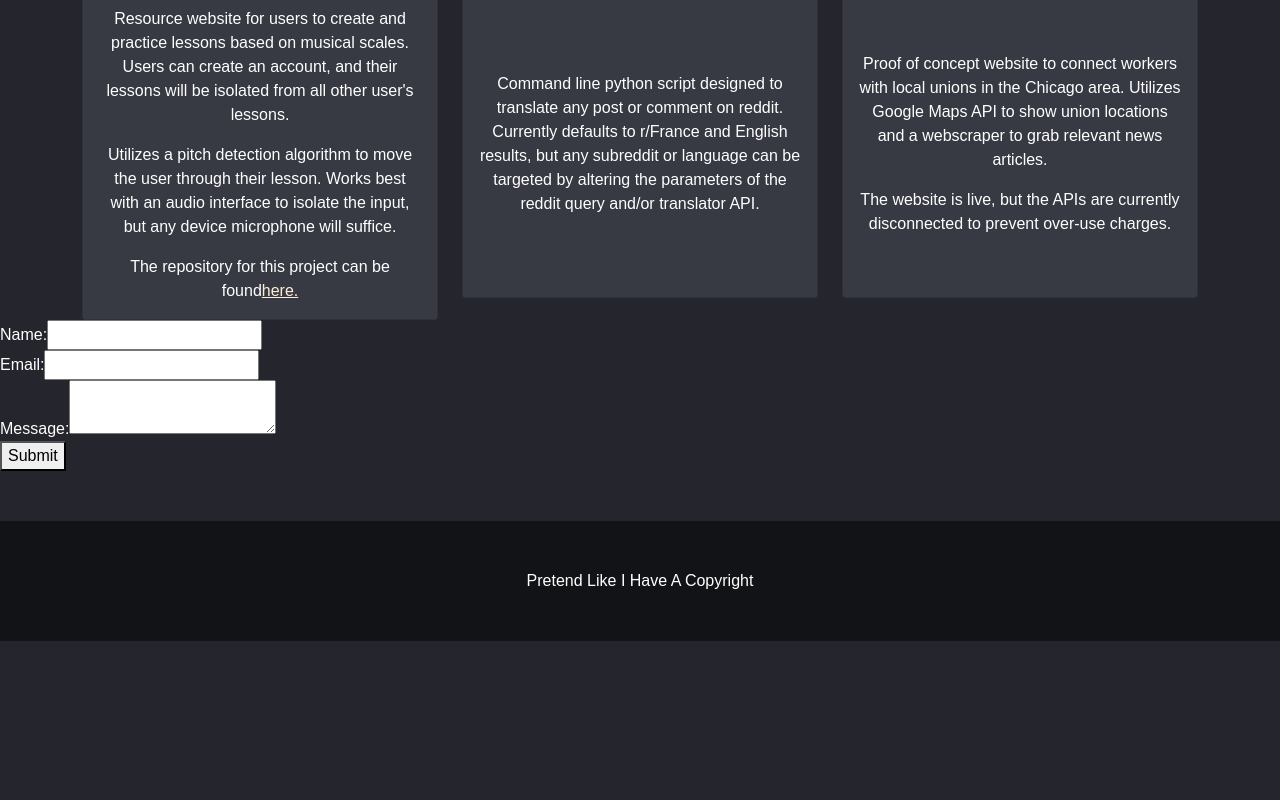
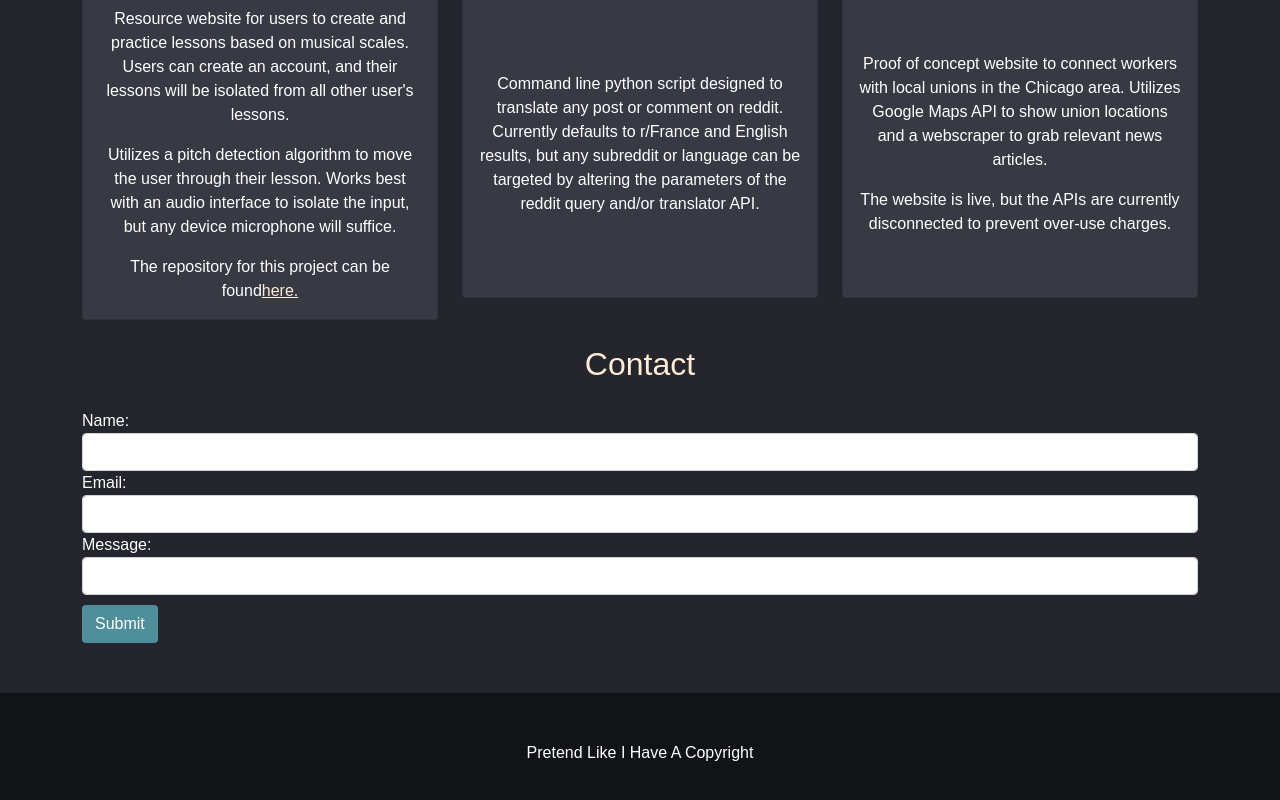
Before and after one commit to MattReisdorf/React-Portfolio, a React (Create React App) app: page / in a window 1280 px wide. Shown: the part 1046-1846 px from the top of the page. Before the commit the page ends 1687 px from the top, so only its background shows below. Built offline with nearby package versions, Linux system fonts and the light colour scheme.

Commit message:
updating build

```diff
--- a/src/components/Bio.js
+++ b/src/components/Bio.js
@@ -3,7 +3,7 @@ import '../css/bio.css';
 
 export default function Bio() {
     return (
-        <div className = 'container'>
+        <div className = 'container' id = 'bio'>
             <div className = 'row row-margin'>
                 <div className = 'col-sm-12 col-md-4'>
                     <div className = 'headshot-container'>
--- a/src/components/Contact.js
+++ /dev/null
@@ -1,91 +0,0 @@
-import React, { Component } from 'react';
-
-
-
-class Contact extends Component {
-
-
-
-    constructor(props) {
-        super(props);
-        this.state = {
-            from: '',
-            to: 'mreisdorf9717@gmail.com',
-            subject: '',
-            text: '',
-        }
-    }
-
-    handleFormSubmit = (event) => {
-        event.preventDefault();
-        console.log(this.state);
-
-
-
-
-        this.setState({
-            name: '',
-            email: '',
-            message: ''
-        })
-    }
-
-    render() {
-        return (
-            <div className = 'container'>
-                <div className = 'row' id = 'contact'>
-                    <div className = 'col-sm-12'>
-                        <p className = 'centered' id = 'contact-title'>Contact</p>
-                    </div>
-                </div>
-                <div className = 'row row-margin-2'>
-
-                    <div className = 'col-sm-12'>
-                        <form action = '../../public/files/php/index.php' method = 'post'>
-                            <div className = 'form-group'>
-                                <label name = 'name'>Full Name</label>
-                                <input
-                                    type = 'text'
-                                    className = 'form-control'
-                                    name = 'name'
-                                    value = {this.state.subject}
-                                    onChange = {event => this.setState({
-                                        subject: event.target.value
-                                    })}
-                                    />
-                            </div>
-                            <div className = 'form-group'>
-                                <label name = 'email'>Email</label>
-                                <input
-                                    type = 'email'
-                                    className = 'form-control'
-                                    name = 'email'
-                                    value = {this.state.from}
-                                    onChange = {event => this.setState({
-                                        from: event.target.value
-                                    })}/>
-                            </div>
-                            <div className = 'form-group'>
-                                <label name = 'message'>Message</label>
-                                <input
-                                    type = 'text'
-                                    name = 'message'
-                                    className = 'form-control'
-                                    value = {this.state.text}
-                                    onChange = {event => this.setState({
-                                        text: event.target.value
-                                    })}/>
-                            </div>
-                            <button type = 'submit' className = 'btn btn-primary' onClick = {event => this.handleFormSubmit(event)}>Submit</button>
-
-                        </form>
-                    </div>
-
-                </div>
-            </div>
-        )
-    }
-}
-
-
-export default Contact;
--- a/src/components/ContactForm.js
+++ b/src/components/ContactForm.js
@@ -1,4 +1,5 @@
 import React, { useState } from "react";
+import '../css/contact.css';
 
 const ContactForm = () => {
   const [status, setStatus] = useState("Submit");
@@ -23,21 +24,69 @@ const ContactForm = () => {
     alert(result.status);
   };
   return (
-    <form onSubmit={handleSubmit}>
-      <div>
-        <label htmlFor="name">Name:</label>
-        <input type="text" id="name" required />
+
+    <div className = 'container'>
+      <div className = 'row' id = 'contact'>
+        <div className = 'col-sm-12'>
+          <p className = 'centered' id = 'contact-title'>Contact</p>
+        </div>
       </div>
-      <div>
-        <label htmlFor="email">Email:</label>
-        <input type="email" id="email" required />
+
+      <div className = 'row row-margin-2'>
+        <div className = 'col-sm-12'>
+          <form onSubmit = {handleSubmit}>
+
+            <div className = 'form-group'>
+              <label htmlFor = 'name'>Name:</label>
+              <input
+                type = 'text'
+                className = 'form-control'
+                id = 'name'
+                required
+              />
+            </div>
+
+            <div className = 'form-group'>
+              <label htmlFor = 'email'>Email:</label>
+              <input
+                type = 'email'
+                className = 'form-control'
+                id = 'email'
+                required />
+            </div>
+
+            <div className = 'form-group'>
+              <label htmlFor = 'message'>Message:</label>
+              <input
+                type = 'text'
+                className = 'form-control'
+                id = 'message'
+                required
+              />
+            </div>
+
+            <button type = 'submit' className = 'btn' id = 'submit-form'>{status}</button>
+          </form>
+        </div>
       </div>
-      <div>
-        <label htmlFor="message">Message:</label>
-        <textarea id="message" required />
-      </div>
-      <button type="submit">{status}</button>
-    </form>
+    </div>
+
+
+    // <form onSubmit={handleSubmit}>
+    //   <div>
+    //     <label htmlFor="name">Name:</label>
+    //     <input type="text" id="name" required />
+    //   </div>
+    //   <div>
+    //     <label htmlFor="email">Email:</label>
+    //     <input type="email" id="email" required />
+    //   </div>
+    //   <div>
+    //     <label htmlFor="message">Message:</label>
+    //     <textarea id="message" required />
+    //   </div>
+    //   <button type="submit">{status}</button>
+    // </form>
   );
 };
 
--- a/src/components/Main.js
+++ b/src/components/Main.js
@@ -1,8 +1,7 @@
 import React from 'react';
 import Bio from './Bio';
-import Experience from './Experience';
+import Skills from './Skills';
 import Projects from './Projects';
-import Contact from './Contact';
 import Footer from './Footer';
 import ContactForm from './ContactForm';
 
@@ -10,7 +9,7 @@ export default function Main() {
     return (
         <>
             <Bio />
-            <Experience />
+            <Skills />
             <Projects />
             <ContactForm />
             <Footer />
--- a/src/components/Nav.js
+++ b/src/components/Nav.js
@@ -10,10 +10,13 @@ export default function Nav() {
                     <a className = 'nav-link nav-links-css' href = '#bio'>Bio</a>
                 </li>
                 <li className = 'nav-item'>
-                    <a className = 'nav-link nav-links-css' href = '#experience'>Skills</a>
+                    <a className = 'nav-link nav-links-css' href = '#skills'>Skills</a>
                 </li>
                 <li className = 'nav-item'>
                     <a className = 'nav-link nav-links-css' href = '#projects'>Projects</a>
+                </li>
+                <li className = 'nav-item'>
+                    <a className = 'nav-link nav-links-css' href = '#contact'>Contact</a>
                 </li>
                 <li className = 'nav-item'>
                     <a className = 'nav-link nav-links-css' href = '/files/Resume.pdf'>Resume</a>
--- a/src/components/Experience.js
+++ b/src/components/Skills.js
@@ -1,12 +1,12 @@
 import React from 'react';
-import '../css/experience.css';
+import '../css/skills.css';
 
-export default function Experience() {
+export default function Skills() {
     return (
         <div className = 'container'>
-            <div className = 'row' id = 'experience'>
+            <div className = 'row' id = 'skills'>
                 <div className = 'col-sm-12 col-md-12'>
-                    <p className = 'centered' id = 'experience-title'>Skills</p>
+                    <p className = 'centered' id = 'skills-title'>Skills</p>
                 </div>
             </div>
             <div className = 'row row-margin-2'>
--- /dev/null
+++ b/src/css/contact.css
@@ -0,0 +1,14 @@
+#submit-form {
+    background-color: rgb(78, 143, 154);
+    color: white;
+    margin-top: 10px;
+}
+
+#contact-title {
+    font-size: 2em;
+    color: #FFECD6;
+}
+
+#contact {
+    margin-top: 20px;
+}
--- a/src/css/experience.css
+++ b/src/css/skills.css
@@ -1,8 +1,8 @@
-#experience {
+#skills {
     margin-top: 85px;
 }
 
-#experience-title {
+#skills-title {
     font-size:2em;
     color: #FFECD6;
 }
```
Also changed, not shown: 15 other files (tests, documents, lock files or other folders).
